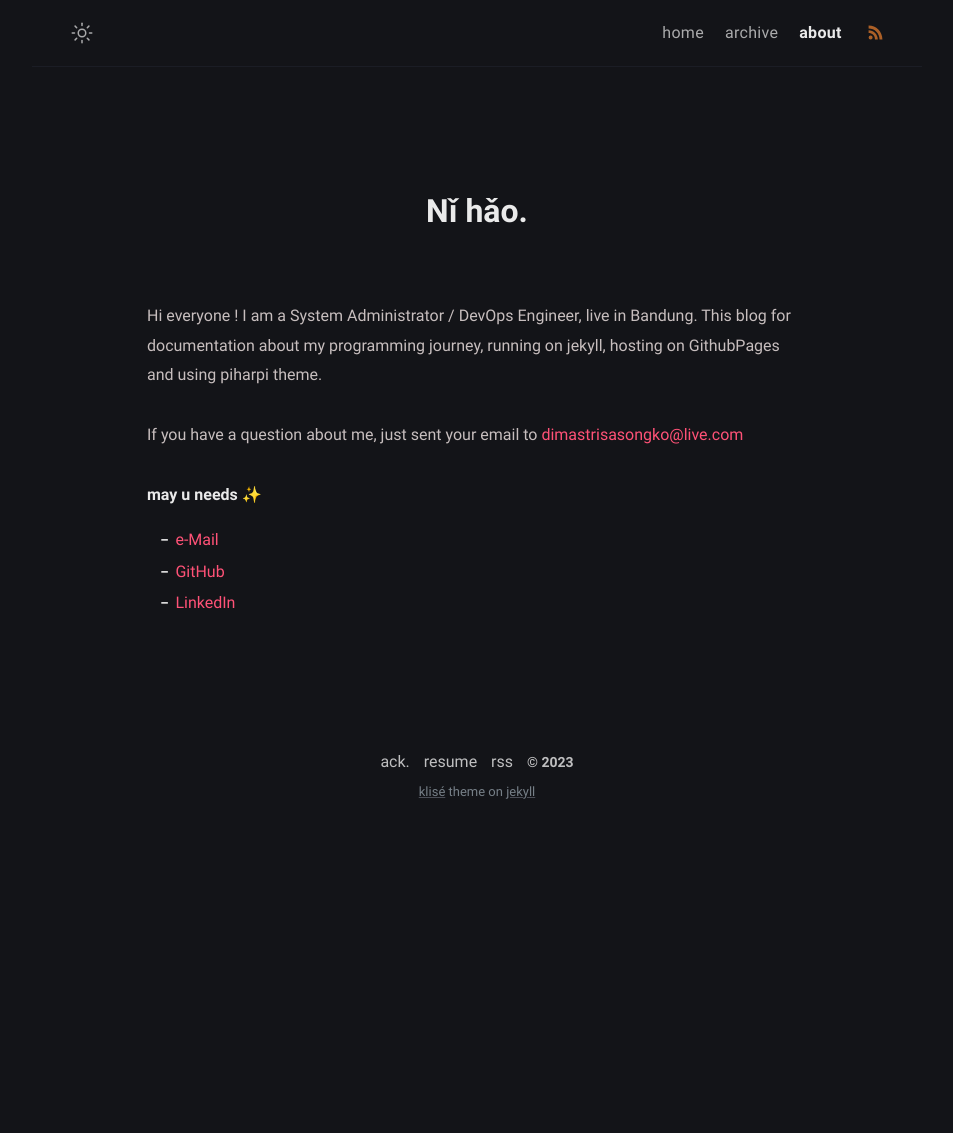
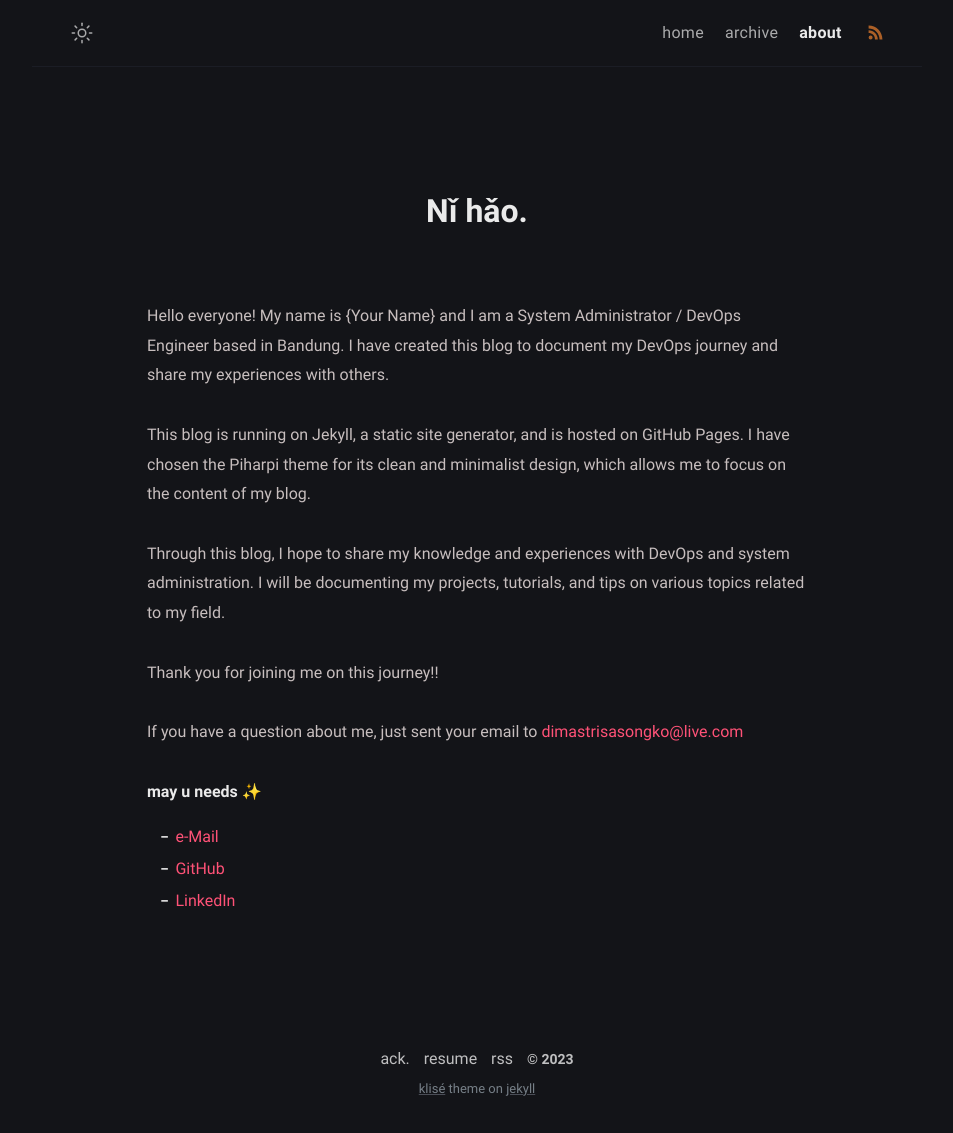
Before and after one commit to maginati0n/personal, a Jekyll site: the page built from about.md, in a window 1280 px wide. Shown: the whole page, without its empty margins (163-1116 px from the left). Built offline with Jekyll 4.4.1, drawn with Linux system fonts in a browser that asks for light colours; before the commit the page ends 900 px from its top, so only the background shows below that.

Commit message:
Edit About

```diff
--- a/about.md
+++ b/about.md
@@ -2,13 +2,19 @@
 title: Nǐ hǎo
 permalink: /about/
 layout: page
-excerpt: Hi everyone ! I am a System Administrator / DevOps Engineer, live in Bandung. This blog for documentation about my programming journey, running on jekyll, hosting on GithubPages and using piharpi theme.
+excerpt:  Hello everyone! My name is {Your Name} and I am a System Administrator / DevOps Engineer based in Bandung. I have created this blog to document my DevOps journey and share my experiences with others.
 comments: false
 ---
 
 
 
- Hi everyone ! I am a System Administrator / DevOps Engineer, live in Bandung. This blog for documentation about my programming journey, running on jekyll, hosting on GithubPages and using piharpi theme.
+Hello everyone! My name is {Your Name} and I am a System Administrator / DevOps Engineer based in Bandung. I have created this blog to document my DevOps journey and share my experiences with others.
+
+This blog is running on Jekyll, a static site generator, and is hosted on GitHub Pages. I have chosen the Piharpi theme for its clean and minimalist design, which allows me to focus on the content of my blog.
+
+Through this blog, I hope to share my knowledge and experiences with DevOps and system administration. I will be documenting my projects, tutorials, and tips on various topics related to my field.
+
+Thank you for joining me on this journey!!
 
 If you have a question about me, just sent your email to <a href="mailto:dimastrisasongko@live.com">dimastrisasongko@live.com</a>
 
```
Also changed, not shown: 2 other files.
